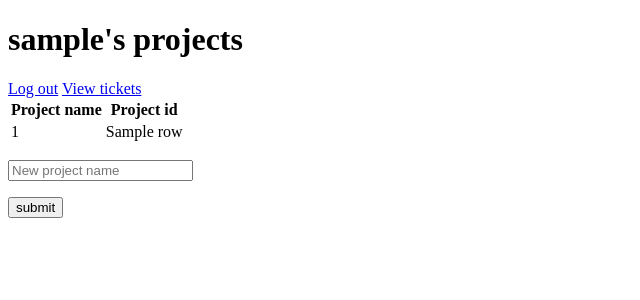
After one commit to nkh361/homework-ticketing-system, a Flask app: template templates/projects.html in a window 1280 px wide. The commit adds this page. Shown: the top 300 px of the page, without its empty margins (0-640 px from the left). Run offline with Flask 2, Linux system fonts and the light colour scheme; the template is opened without the code that fills it: most values are stand-ins (such as "Sample title", 1, 10 or a date in 2020).

```diff
--- a/App.py
+++ b/App.py
@@ -1,6 +1,7 @@
 #!/usr/bin/env python3
 from src.user import User
 from src.ticket import Ticket
+from src.project import Project
 import mysql.connector, os, re
 from flask import Flask, request, render_template, redirect, url_for, session
 from datetime import datetime
@@ -17,6 +18,7 @@ try:
     print("Database connection: ", mysql_connector.is_connected())
 except:
     print("MySQL connection failed.")
+
 
 def validate_user(current_user: User) -> bool:
     mysql_cursor = mysql_connector.cursor()
@@ -60,35 +62,38 @@ def date_to_int(date: str) -> int:
 
 def int_to_date(date: int) -> str:
     date = "{}-{}-{}".format(str(date)[:4], str(date)[4:6], str(date)[6:])
-    return date
 
 def sort_tickets(list_of_tickets: list) -> list:
-    # sort the list of tickets by end time
-    def sort_key(list_of_tickets: list):
-        return datetime.strptime(list_of_tickets[3], '%Y-%m-%d')
+        # sort the list of tickets by end time
+        def sort_key(list_of_tickets: list):
+            return datetime.strptime(list_of_tickets[3], '%Y-%m-%d')
 
-    sorted_list = sorted(list_of_tickets, key=sort_key)
-    last_end_time = -1
-    max_weight = 0
-    selected = []
-    for item in sorted_list:
-        """
-        task = item[0]
-        weight = item[1]
-        start = item[2]
-        end = item[3]
-        status = item[4]
-        """
-        start = date_to_int(item[2])
-        end = date_to_int(item[3])
-        if start >= last_end_time:
-            max_weight += item[1]
-            last_end_time = end
-            selected.append((item[0], item[1], int_to_date(start), int_to_date(end), item[4]))
-    return selected
+        sorted_list = sorted(list_of_tickets, key=sort_key)
+        last_end_time = -1
+        max_weight = 0
+        selected = []
+        for item in sorted_list:
+            """
+            task = item[0]
+            weight = item[1]
+            start = item[2]
+            end = item[3]
+            status = item[4]
+            """
+            start = date_to_int(item[2])
+            end = date_to_int(item[3])
+            if start >= last_end_time:
+                max_weight += item[1]
+                last_end_time = end
+                selected.append((item[0], item[1], int_to_date(start), int_to_date(end), item[4]))
+        return selected
 
-# test data : [('program', 9, '2023-01-12', '2023-03-04', 'in_progress'), ('sql interview prep', 10, '2023-01-12', '2023-12-10', 'open')]
-# sort_tickets([('program', 9, '2023-01-12', '2023-03-04', 'in_progress'), ('sql interview prep', 10, '2023-01-12', '2023-12-10', 'open'), ('sql interview prep', 10, '2023-01-12', '2021-12-10', 'open')])
+def find_project_id(project_name) -> None:
+    mysql_cursor = mysql_connector.cursor()
+    query = "SELECT project_id FROM projects WHERE project_name = {};".format(project_name)
+    results = mysql_cursor.execute(query)
+    return results
+
 
 @app.route('/')
 def landing() -> render_template:
@@ -139,6 +144,7 @@ def dashboard() -> render_template:
             today = datetime.now()
             user_id = get_user_id(session['username'])
             new_ticket = Ticket(
+                project_name=request.form['project_name'],
                 user_id=user_id,
                 assignment=request.form['ticket_name'],
                 created_date=today.strftime('%Y-%m-%d'),
@@ -146,16 +152,48 @@ def dashboard() -> render_template:
                 priority=request.form['priority'],
                 status=request.form['status']
             )
-            mysql_cursor.execute(
-                "INSERT INTO tickets (user_id, title, priority, created_at, due_date, status) VALUES (%s,%s,%s,%s,%s, %s);",
-                (new_ticket.user_id, new_ticket.assignment, new_ticket.priority, new_ticket.created_date, new_ticket.due_date, new_ticket.status),
-            )
+            #TODO: FIX -- create a default project table for personal tickets
+            # project_id = find_project_id(new_ticket.project_name)
+
+            # mysql_cursor.execute(
+            #     "INSERT INTO tickets (project_id, ticket_id, user_id, title, priority, created_at, due_date, status) VALUES (%s,%s,%s,%s,%s,%s, %s);",
+            #     (project_id, new_ticket.ticket_id, new_ticket.user_id, new_ticket.assignment, new_ticket.priority, new_ticket.created_date, new_ticket.due_date, new_ticket.status),
+            # )
+
+
             mysql_connector.commit()
-            return render_template("dashboard.html", username=session['username'], status_message="Success!")
-        mysql_cursor.close()
+            mysql_cursor.close()
         return render_template("dashboard.html", username=session['username'])
     else:
         return redirect(url_for('login'))
+
+# TODO: create project page, view project page (similar to ticket view)
+
+@app.route("/projects", methods=["POST", "GET"])
+def project_view() -> render_template:
+    mysql_cursor = mysql_connector.cursor()
+    if 'username' in session:
+        query = (
+            "SELECT project_name, project_id FROM projects WHERE user_id={}".format(get_user_id(session['username']))
+        )
+        mysql_cursor.execute(query)
+        project_result = mysql_cursor.fetchall()
+
+        if request.method == "POST":
+            new_project = Project(
+                user_id=get_user_id(session['username']),
+                project_name=request.form['project_name']
+            )
+            mysql_cursor.execute(
+                "INSERT INTO projects (user_id, project_name, project_id) VALUES (%s, %s, %s);",
+                (new_project.user_id, new_project.project_name, new_project.project_id)
+            )
+            mysql_connector.commit()
+            mysql_cursor.close()
+            status_message = "Success!"
+
+        return render_template("projects.html", status_message=status_message, results=project_result)
+
 
 @app.route("/ticket_view", methods=["POST", "GET"])
 def ticket_view() -> render_template:
@@ -187,6 +225,7 @@ def sorted_tickets():
     mysql_cursor.close()
 
     sorted_results = sort_tickets(result)
+    print(sorted_results)
     return render_template("sorted_tickets.html", results=sorted_results)
 
 
--- /dev/null
+++ b/templates/projects.html
@@ -0,0 +1,32 @@
+<!DOCTYPE html>
+<html>
+  <head>
+    <meta charset="utf-8">
+    <meta name="viewport" content="width=device-width, initial-scale=1">
+    <title>Dashboard</title>
+  </head>
+  <body>
+    <h1>{{ username }}'s projects</h1>
+    <a href="{{url_for('logout')}}">Log out</a>
+    <a href="{{url_for('ticket_view')}}">View tickets</a>
+    <table>
+      <thead>
+        <tr>
+          <th>Project name</th>
+          <th>Project id</th>
+        </tr>
+      </thead>
+        {% for row in results %}
+        <tr>
+          <td>{{ row[0] }}</td>
+          <td>{{ row[1] }}</td>
+        </tr>
+        {% endfor %}
+    </table>
+    <form method="POST" name="projects" action="">
+      <p><input type=text name=project_name placeholder="New project name"></p>
+      <p><input type=submit value=submit></p>
+    </form>
+    <p style="color: green">{{ status_message }}</p>
+  </body>
+</html>
```
Also changed, not shown: sql/create-table-template.sql (+13 -1 lines), src/project.py (added, +18 -0 lines), src/ticket.py (+13 -0 lines), templates/dashboard.html (+9 -3 lines), tests/client_test.py (+2 -2 lines), tests/run_tests.py (+8 -0 lines), src/user.py (line endings or trailing spaces), tests/login_test.py (deleted).
